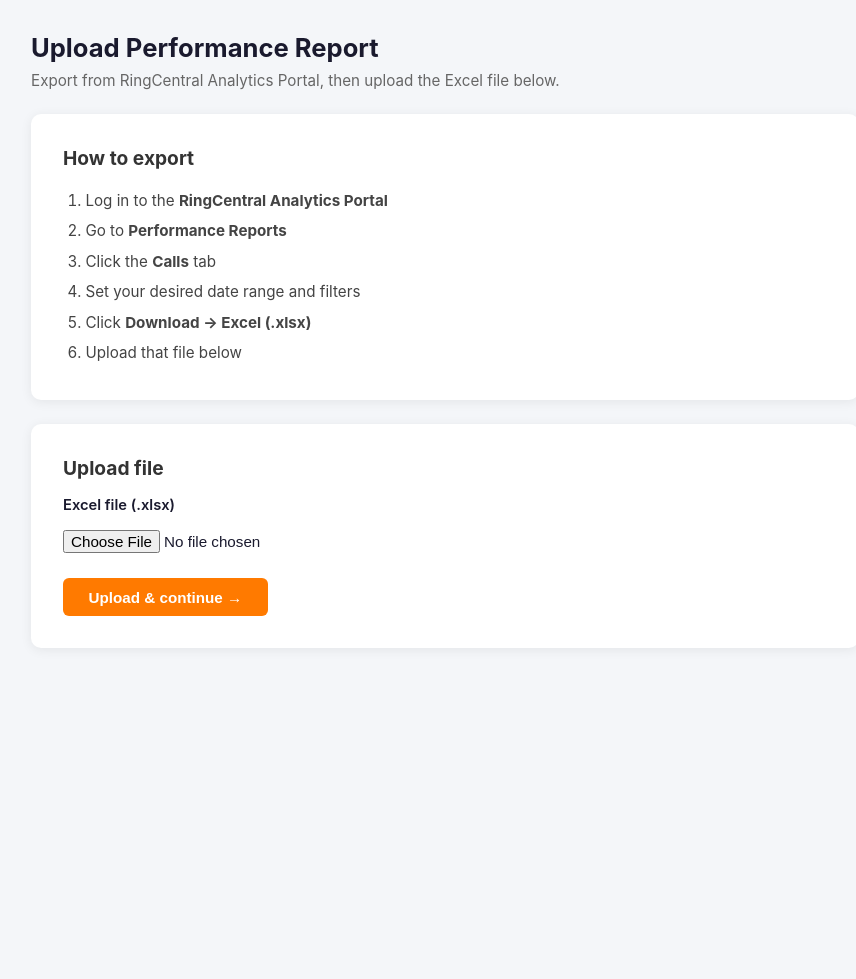
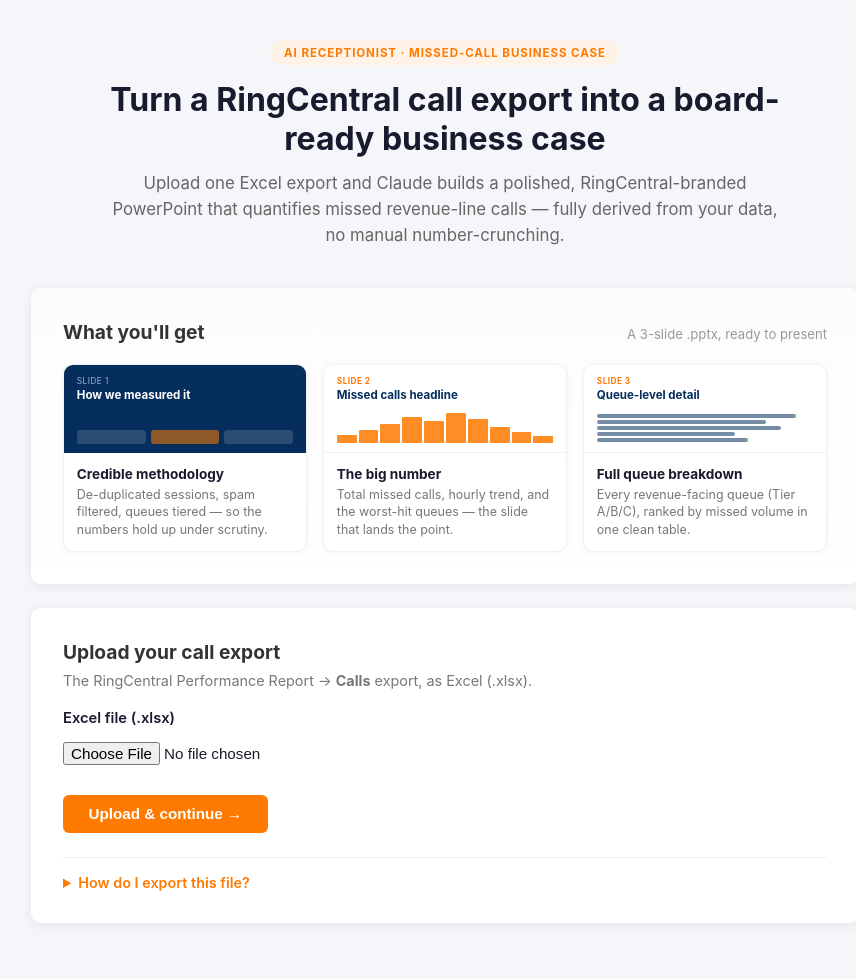
Before and after one commit to nmludwig/rng-performance-analyzer, a Flask app: page / in a window 1280 px wide. Shown: the part 56-1035 px from the top of the page, without its empty margins (195-1051 px from the left). Before the commit the page ends 672 px from the top, so only its background shows below. Run offline with Flask 3, Linux system fonts and the light colour scheme; the visitor is signed in with stand-in values (Sample User, id 1).

Commit message:
Beautify upload page with hero and deck preview
Replace the plain instruction list with a hero, a visual 3-slide preview
of the output deck (methodology, missed-call headline, queue detail), and
a cleaner upload card. Tuck export steps into a collapsible details block.

Co-Authored-By: Claude Opus 4.7 <noreply@anthropic.com>

```diff
--- a/templates/base.html
+++ b/templates/base.html
@@ -59,7 +59,7 @@
       font-size: 0.9rem;
     }
     label { display: block; font-weight: 600; margin-bottom: 0.35rem; font-size: 0.92rem; }
-    input[type=text], input[type=password], input[type=number] {
+    input[type=text], input[type=password], input[type=number], input[type=email] {
       width: 100%;
       padding: 0.6rem 0.8rem;
       border: 1.5px solid #ddd;
--- a/templates/index.html
+++ b/templates/index.html
@@ -1,27 +1,124 @@
 {% extends "base.html" %}
 {% block content %}
-<h1>Upload Performance Report</h1>
-<p class="subtitle">Export from RingCentral Analytics Portal, then upload the Excel file below.</p>
 
-<div class="card">
-  <h2>How to export</h2>
-  <ol style="padding-left:1.4rem;line-height:2;color:#444;font-size:0.95rem;">
-    <li>Log in to the <strong>RingCentral Analytics Portal</strong></li>
-    <li>Go to <strong>Performance Reports</strong></li>
-    <li>Click the <strong>Calls</strong> tab</li>
-    <li>Set your desired date range and filters</li>
-    <li>Click <strong>Download → Excel (.xlsx)</strong></li>
-    <li>Upload that file below</li>
-  </ol>
+<!-- Hero -->
+<div style="text-align:center;max-width:680px;margin:0.5rem auto 2.5rem;">
+  <div style="display:inline-block;background:#fff3e8;color:#FF7A00;font-weight:700;
+       font-size:0.72rem;letter-spacing:0.08em;text-transform:uppercase;
+       padding:0.35rem 0.85rem;border-radius:999px;margin-bottom:1rem;">
+    AI Receptionist · Missed-Call Business Case
+  </div>
+  <h1 style="font-size:2rem;line-height:1.2;margin-bottom:0.75rem;">
+    Turn a RingCentral call export into a board-ready business case
+  </h1>
+  <p style="color:#666;font-size:1.05rem;line-height:1.55;">
+    Upload one Excel export and Claude builds a polished, RingCentral-branded
+    PowerPoint that quantifies missed revenue-line calls — fully derived from your data,
+    no manual number-crunching.
+  </p>
 </div>
 
+<!-- What you'll get: deck preview -->
+<div class="card" style="background:linear-gradient(180deg,#fbfcfe 0%,#fff 100%);">
+  <div style="display:flex;align-items:baseline;justify-content:space-between;flex-wrap:wrap;gap:0.5rem;margin-bottom:1.25rem;">
+    <h2 style="margin-bottom:0;">What you'll get</h2>
+    <span style="color:#999;font-size:0.82rem;">A 3-slide .pptx, ready to present</span>
+  </div>
+
+  <div style="display:grid;grid-template-columns:repeat(3,1fr);gap:1rem;">
+
+    <!-- Slide 1 -->
+    <div style="border:1px solid #eef0f4;border-radius:10px;overflow:hidden;background:#fff;
+         box-shadow:0 1px 6px rgba(0,0,0,0.04);">
+      <div style="height:88px;background:#062E5C;position:relative;padding:0.7rem 0.8rem;">
+        <div style="color:#9bb4d6;font-size:0.52rem;letter-spacing:0.05em;text-transform:uppercase;">Slide 1</div>
+        <div style="color:#fff;font-size:0.72rem;font-weight:700;line-height:1.2;margin-top:0.15rem;">How we measured it</div>
+        <div style="position:absolute;bottom:0.55rem;left:0.8rem;right:0.8rem;display:flex;gap:0.3rem;">
+          <span style="flex:1;height:14px;background:rgba(255,255,255,0.15);border-radius:3px;"></span>
+          <span style="flex:1;height:14px;background:rgba(255,122,0,0.55);border-radius:3px;"></span>
+          <span style="flex:1;height:14px;background:rgba(255,255,255,0.15);border-radius:3px;"></span>
+        </div>
+      </div>
+      <div style="padding:0.8rem;">
+        <div style="font-weight:700;font-size:0.85rem;margin-bottom:0.25rem;">Credible methodology</div>
+        <div style="color:#777;font-size:0.78rem;line-height:1.4;">
+          De-duplicated sessions, spam filtered, queues tiered — so the numbers hold up under scrutiny.
+        </div>
+      </div>
+    </div>
+
+    <!-- Slide 2 -->
+    <div style="border:1px solid #eef0f4;border-radius:10px;overflow:hidden;background:#fff;
+         box-shadow:0 1px 6px rgba(0,0,0,0.04);">
+      <div style="height:88px;background:#fff;border-bottom:1px solid #f0f0f0;position:relative;padding:0.7rem 0.8rem;">
+        <div style="color:#FF7A00;font-size:0.52rem;letter-spacing:0.05em;text-transform:uppercase;font-weight:700;">Slide 2</div>
+        <div style="color:#062E5C;font-size:0.72rem;font-weight:700;line-height:1.2;margin-top:0.15rem;">Missed calls headline</div>
+        <div style="position:absolute;bottom:0.55rem;left:0.8rem;right:0.8rem;display:flex;align-items:flex-end;gap:2px;height:30px;">
+          {% for h in [8,13,19,26,22,30,24,16,11,7] %}
+          <span style="flex:1;height:{{ h }}px;background:#FF7A00;border-radius:1px 1px 0 0;opacity:0.85;"></span>
+          {% endfor %}
+        </div>
+      </div>
+      <div style="padding:0.8rem;">
+        <div style="font-weight:700;font-size:0.85rem;margin-bottom:0.25rem;">The big number</div>
+        <div style="color:#777;font-size:0.78rem;line-height:1.4;">
+          Total missed calls, hourly trend, and the worst-hit queues — the slide that lands the point.
+        </div>
+      </div>
+    </div>
+
+    <!-- Slide 3 -->
+    <div style="border:1px solid #eef0f4;border-radius:10px;overflow:hidden;background:#fff;
+         box-shadow:0 1px 6px rgba(0,0,0,0.04);">
+      <div style="height:88px;background:#fff;border-bottom:1px solid #f0f0f0;position:relative;padding:0.7rem 0.8rem;">
+        <div style="color:#FF7A00;font-size:0.52rem;letter-spacing:0.05em;text-transform:uppercase;font-weight:700;">Slide 3</div>
+        <div style="color:#062E5C;font-size:0.72rem;font-weight:700;line-height:1.2;margin-top:0.15rem;">Queue-level detail</div>
+        <div style="position:absolute;bottom:0.5rem;left:0.8rem;right:0.8rem;">
+          {% for w in [92,78,85,64,70] %}
+          <div style="display:flex;gap:4px;align-items:center;margin-bottom:2px;">
+            <span style="width:{{ w }}%;height:4px;background:#062E5C;border-radius:2px;opacity:0.55;"></span>
+          </div>
+          {% endfor %}
+        </div>
+      </div>
+      <div style="padding:0.8rem;">
+        <div style="font-weight:700;font-size:0.85rem;margin-bottom:0.25rem;">Full queue breakdown</div>
+        <div style="color:#777;font-size:0.78rem;line-height:1.4;">
+          Every revenue-facing queue (Tier A/B/C), ranked by missed volume in one clean table.
+        </div>
+      </div>
+    </div>
+
+  </div>
+</div>
+
+<!-- Upload -->
 <div class="card">
-  <h2>Upload file</h2>
+  <h2>Upload your call export</h2>
+  <p style="color:#777;font-size:0.9rem;margin-top:-0.5rem;margin-bottom:1.25rem;">
+    The RingCentral Performance Report → <strong>Calls</strong> export, as Excel (.xlsx).
+  </p>
+
   <form method="POST" action="/upload" enctype="multipart/form-data">
     <label for="report">Excel file (.xlsx)</label>
     <input type="file" id="report" name="report" accept=".xlsx,.xls"
-           style="width:100%;padding:0.6rem 0;margin-bottom:1rem;font-size:0.95rem;" required>
+           style="width:100%;padding:0.6rem 0;margin-bottom:1.25rem;font-size:0.95rem;" required>
     <button type="submit" class="btn btn-primary">Upload &amp; continue →</button>
   </form>
+
+  <details style="margin-top:1.5rem;border-top:1px solid #f0f0f0;padding-top:1rem;">
+    <summary style="cursor:pointer;font-weight:600;font-size:0.9rem;color:#FF7A00;">
+      How do I export this file?
+    </summary>
+    <ol style="padding-left:1.4rem;line-height:1.9;color:#555;font-size:0.9rem;margin-top:0.75rem;">
+      <li>Log in to the <strong>RingCentral Analytics Portal</strong></li>
+      <li>Go to <strong>Performance Reports</strong></li>
+      <li>Click the <strong>Calls</strong> tab</li>
+      <li>Set your desired date range and filters</li>
+      <li>Click <strong>Download → Excel (.xlsx)</strong></li>
+      <li>Upload that file above</li>
+    </ol>
+  </details>
 </div>
+
 {% endblock %}
```
